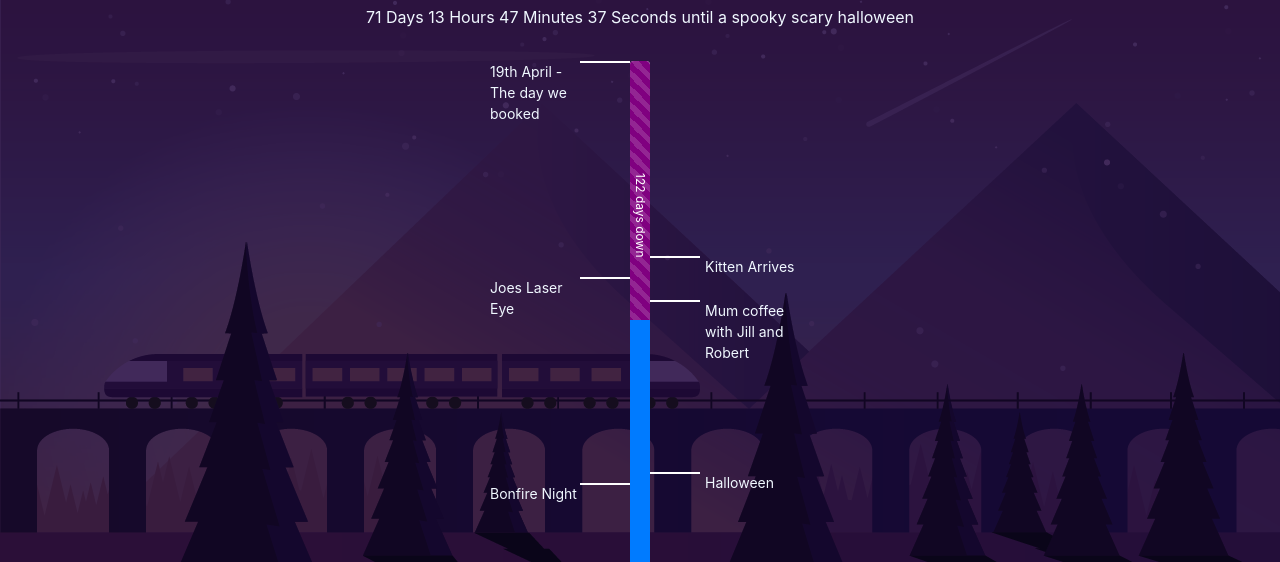
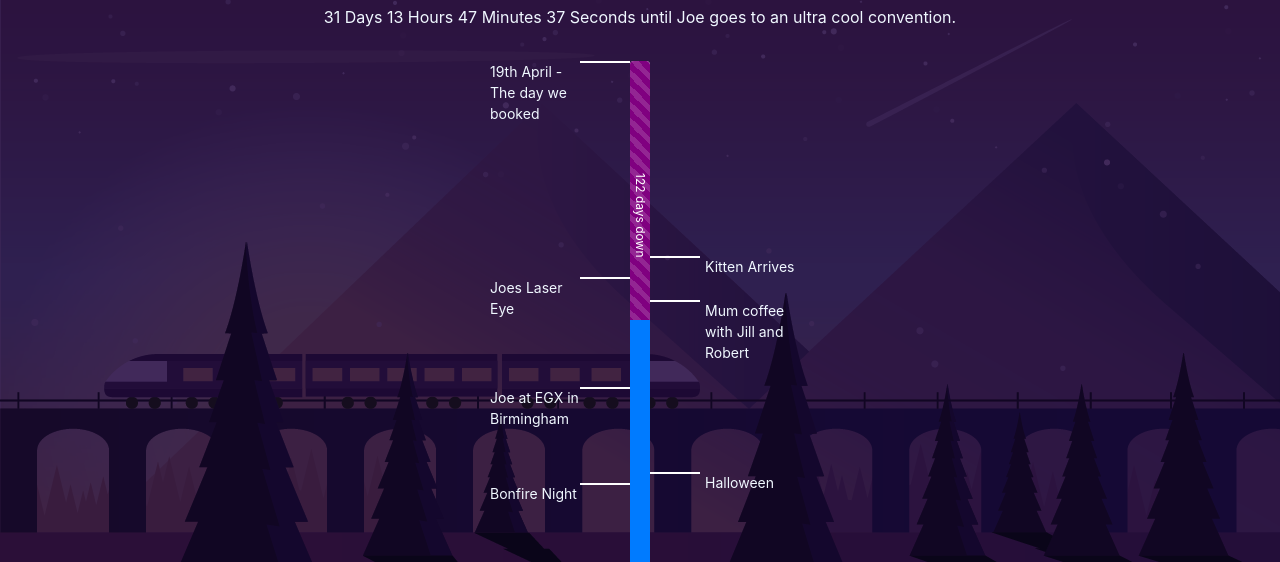
Before and after one commit to Yunojoe/countdown, a website: page index.html in a window 1280 px wide. Shown: the part 222-784 px from the top of the page. Drawn offline with Linux system fonts and the light colour scheme.

Commit message:
added egx
egx

```diff
--- a/index.html
+++ b/index.html
@@ -50,7 +50,7 @@
 			   Hours <span id="event_minutes">the</span>
 			   Minutes
 			   <span id="event_seconds">and the</span>
-			   Seconds until a spooky scary halloween
+			   Seconds until Joe goes to an ultra cool convention.
                 </p>
 	  </div>
 
@@ -78,6 +78,9 @@
 
 			<div class="vline vright vhalloween"></div>
 			<div class="vtag vright vhalloween">Halloween</div>
+
+      <div class="vline vleft vegx"></div>
+			<div class="vtag vleft vegx">Joe at EGX in Birmingham</div>
 
       <div class="vline vleft vbonfire"></div>
 			<div class="vtag vleft vbonfire">Bonfire Night</div>
--- a/main.js
+++ b/main.js
@@ -3,7 +3,7 @@ var countDownDate = new Date("May 2, 2019 13:00:00").getTime();
 var christmas = 11102400000;
 var StartDistance = 32630400000;
 
-var nextevent = new Date("Oct 31, 2018 00:00:00").getTime();
+var nextevent = new Date("sep 21, 2018 00:00:00").getTime();
 
 // get distance between the date and start distance
 // get the percentage
--- a/style.css
+++ b/style.css
@@ -85,6 +85,10 @@ body{
 
 .veye {
 	top: 27.05207413945278%;
+}
+
+.vegx{
+    top: 40.82082965578111%;
 }
 
 .halloween {
```
